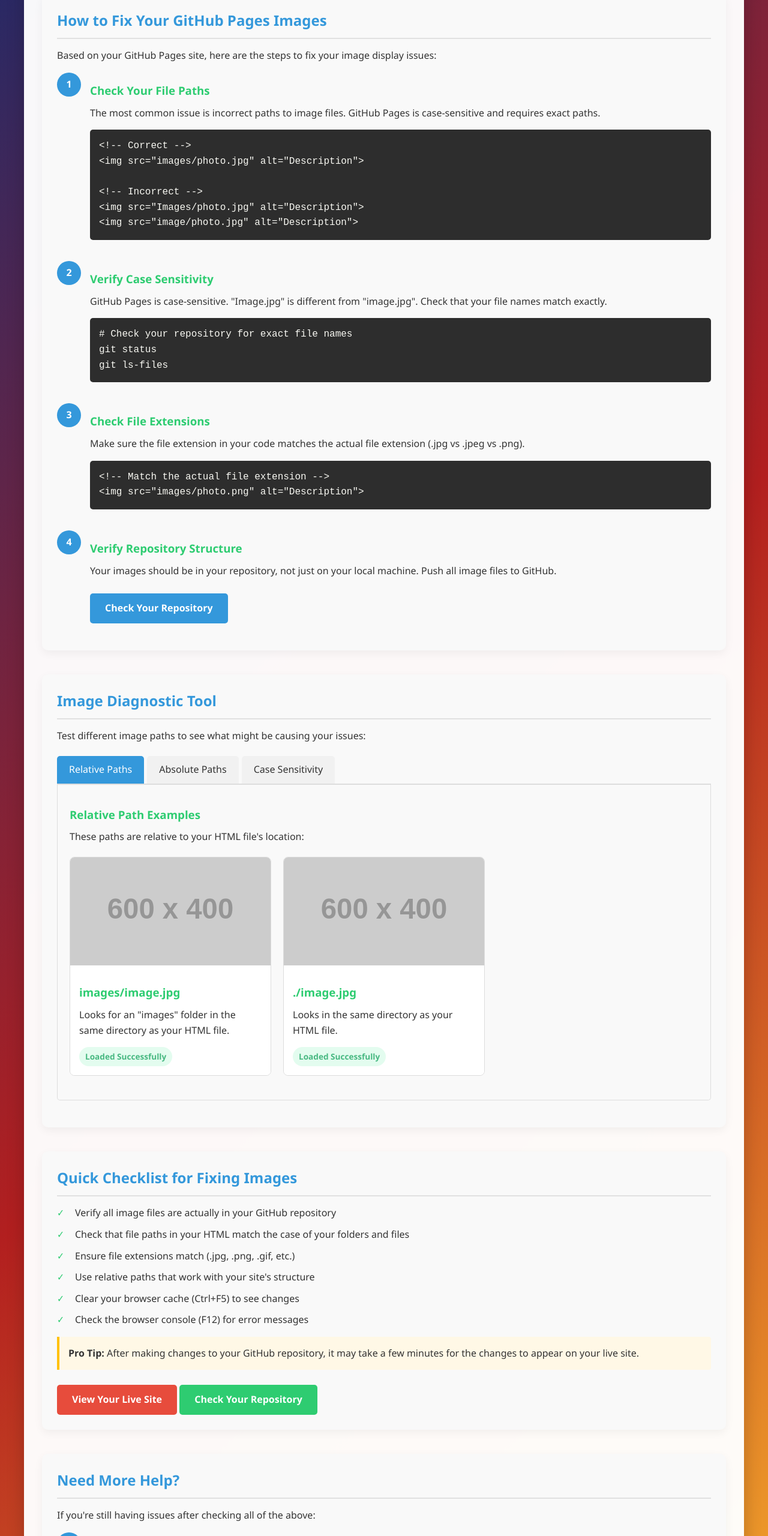
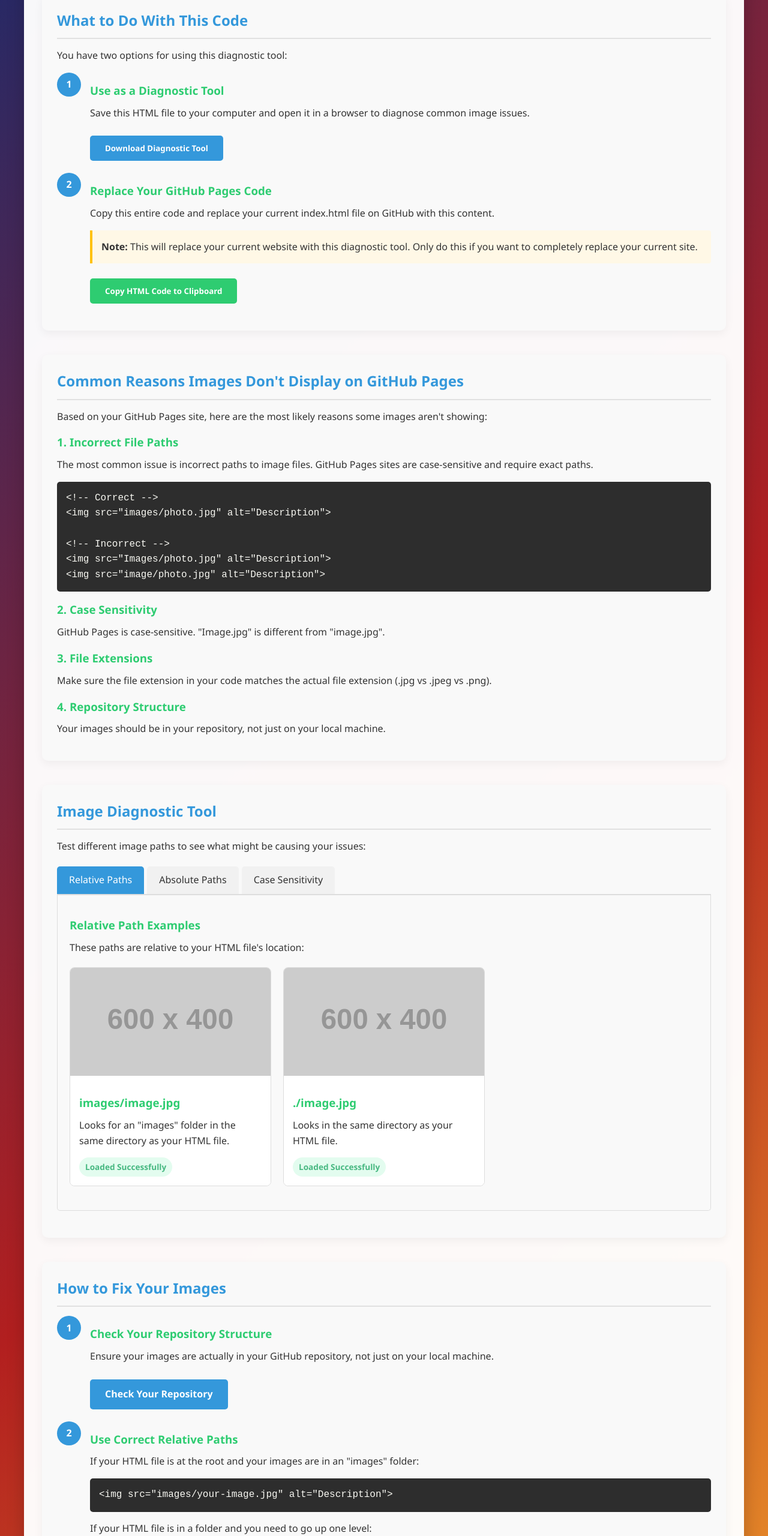
Before and after one commit to XavieraWealth/Module-1-Assessment-6, a plain HTML site: page index.html in a window 1280 px wide. Shown: the part 240-2800 px from the top of the page at 60% size. Drawn offline with Linux system fonts and the light colour scheme; placeholder pictures from the web are drawn by us.

Commit message:
index.html

```diff
--- a/index.html
+++ b/index.html
@@ -312,58 +312,54 @@
 
         <div class="content">
             <div class="section">
-                <h2>How to Fix Your GitHub Pages Images</h2>
-                <p>Based on your GitHub Pages site, here are the steps to fix your image display issues:</p>
+                <h2>What to Do With This Code</h2>
+                <p>You have two options for using this diagnostic tool:</p>
 
                 <div class="step">
                     <div class="step-number">1</div>
                     <div class="step-content">
-                        <h3>Check Your File Paths</h3>
-                        <p>The most common issue is incorrect paths to image files. GitHub Pages is case-sensitive and requires exact paths.</p>
-                        <div class="code">
-                            &lt;!-- Correct --&gt;<br>
-                            &lt;img src="images/photo.jpg" alt="Description"&gt;<br><br>
-
-                            &lt;!-- Incorrect --&gt;<br>
-                            &lt;img src="Images/photo.jpg" alt="Description"&gt;<br>
-                            &lt;img src="image/photo.jpg" alt="Description"&gt;
-                        </div>
+                        <h3>Use as a Diagnostic Tool</h3>
+                        <p>Save this HTML file to your computer and open it in a browser to diagnose common image issues.</p>
+                        <button class="btn" onclick="downloadFile()">Download Diagnostic Tool</button>
                     </div>
                 </div>
 
                 <div class="step">
                     <div class="step-number">2</div>
                     <div class="step-content">
-                        <h3>Verify Case Sensitivity</h3>
-                        <p>GitHub Pages is case-sensitive. "Image.jpg" is different from "image.jpg". Check that your file names match exactly.</p>
-                        <div class="code">
-                            # Check your repository for exact file names<br>
-                            git status<br>
-                            git ls-files
+                        <h3>Replace Your GitHub Pages Code</h3>
+                        <p>Copy this entire code and replace your current index.html file on GitHub with this content.</p>
+                        <div class="note">
+                            <strong>Note:</strong> This will replace your current website with this diagnostic tool. Only do this if you want to completely replace your current site.
                         </div>
+                        <button class="btn btn-secondary" onclick="copyCode()">Copy HTML Code to Clipboard</button>
                     </div>
                 </div>
+            </div>
 
-                <div class="step">
-                    <div class="step-number">3</div>
-                    <div class="step-content">
-                        <h3>Check File Extensions</h3>
-                        <p>Make sure the file extension in your code matches the actual file extension (.jpg vs .jpeg vs .png).</p>
-                        <div class="code">
-                            &lt;!-- Match the actual file extension --&gt;<br>
-                            &lt;img src="images/photo.png" alt="Description"&gt;
-                        </div>
-                    </div>
+            <div class="section">
+                <h2>Common Reasons Images Don't Display on GitHub Pages</h2>
+                <p>Based on your GitHub Pages site, here are the most likely reasons some images aren't showing:</p>
+
+                <h3>1. Incorrect File Paths</h3>
+                <p>The most common issue is incorrect paths to image files. GitHub Pages sites are case-sensitive and require exact paths.</p>
+                <div class="code">
+                    &lt;!-- Correct --&gt;<br>
+                    &lt;img src="images/photo.jpg" alt="Description"&gt;<br><br>
+
+                    &lt;!-- Incorrect --&gt;<br>
+                    &lt;img src="Images/photo.jpg" alt="Description"&gt;<br>
+                    &lt;img src="image/photo.jpg" alt="Description"&gt;
                 </div>
 
-                <div class="step">
-                    <div class="step-number">4</div>
-                    <div class="step-content">
-                        <h3>Verify Repository Structure</h3>
-                        <p>Your images should be in your repository, not just on your local machine. Push all image files to GitHub.</p>
-                        <a href="https://github.com/xavierawealth/Module-1-Assessment-6" class="btn" target="_blank">Check Your Repository</a>
-                    </div>
-                </div>
+                <h3>2. Case Sensitivity</h3>
+                <p>GitHub Pages is case-sensitive. "Image.jpg" is different from "image.jpg".</p>
+
+                <h3>3. File Extensions</h3>
+                <p>Make sure the file extension in your code matches the actual file extension (.jpg vs .jpeg vs .png).</p>
+
+                <h3>4. Repository Structure</h3>
+                <p>Your images should be in your repository, not just on your local machine.</p>
             </div>
 
             <div class="section">
@@ -452,56 +448,66 @@
             </div>
 
             <div class="section">
-                <h2>Quick Checklist for Fixing Images</h2>
-                <ul class="checklist">
-                    <li>Verify all image files are actually in your GitHub repository</li>
-                    <li>Check that file paths in your HTML match the case of your folders and files</li>
-                    <li>Ensure file extensions match (.jpg, .png, .gif, etc.)</li>
-                    <li>Use relative paths that work with your site's structure</li>
-                    <li>Clear your browser cache (Ctrl+F5) to see changes</li>
-                    <li>Check the browser console (F12) for error messages</li>
-                </ul>
-
-                <div class="note">
-                    <strong>Pro Tip:</strong> After making changes to your GitHub repository, it may take a few minutes for the changes to appear on your live site.
-                </div>
-
-                <a href="https://xavierawealth.github.io/Module-1-Assessment-6/" class="btn btn-accent" target="_blank">View Your Live Site</a>
-                <a href="https://github.com/xavierawealth/Module-1-Assessment-6" class="btn btn-secondary" target="_blank">Check Your Repository</a>
-            </div>
-
-            <div class="section">
-                <h2>Need More Help?</h2>
-                <p>If you're still having issues after checking all of the above:</p>
+                <h2>How to Fix Your Images</h2>
 
                 <div class="step">
-                    <div class="step-number"><i class="fas fa-bug"></i></div>
+                    <div class="step-number">1</div>
                     <div class="step-content">
-                        <h3>Check Browser Console for Errors</h3>
-                        <p>Open Developer Tools (F12) and look for 404 errors in the Console or Network tab.</p>
+                        <h3>Check Your Repository Structure</h3>
+                        <p>Ensure your images are actually in your GitHub repository, not just on your local machine.</p>
+                        <a href="https://github.com/xavierawealth/Module-1-Assessment-6" class="btn" target="_blank">Check Your Repository</a>
                     </div>
                 </div>
 
                 <div class="step">
-                    <div class="step-number"><i class="fas fa-upload"></i></div>
+                    <div class="step-number">2</div>
                     <div class="step-content">
-                        <h3>Verify Files Are Uploaded</h3>
-                        <p>Ensure all image files have been committed and pushed to GitHub.</p>
+                        <h3>Use Correct Relative Paths</h3>
+                        <p>If your HTML file is at the root and your images are in an "images" folder:</p>
+                        <div class="code">
+                            &lt;img src="images/your-image.jpg" alt="Description"&gt;
+                        </div>
+
+                        <p>If your HTML file is in a folder and you need to go up one level:</p>
+                        <div class="code">
+                            &lt;img src="../images/your-image.jpg" alt="Description"&gt;
+                        </div>
                     </div>
                 </div>
 
                 <div class="step">
-                    <div class="step-number"><i class="fas fa-history"></i></div>
+                    <div class="step-number">3</div>
                     <div class="step-content">
-                        <h3>Wait for GitHub Pages Build</h3>
-                        <p>Sometimes changes take a few minutes to appear. Check your repository's Actions tab to see if the build is complete.</p>
+                        <h3>Verify Case Sensitivity</h3>
+                        <p>Check that the case of your folder and file names matches exactly what's in your code.</p>
                     </div>
                 </div>
+
+                <div class="step">
+                    <div class="step-number">4</div>
+                    <div class="step-content">
+                        <h3>Clear Your Browser Cache</h3>
+                        <p>Sometimes old versions of pages are cached. Press Ctrl+F5 to hard refresh.</p>
+                    </div>
+                </div>
+            </div>
+
+            <div class="section">
+                <h2>Next Steps</h2>
+                <p>If you're still having issues after checking these points:</p>
+                <ol>
+                    <li>Open your browser's Developer Tools (F12) and check the Console tab for error messages</li>
+                    <li>Look for 404 errors in the Network tab indicating missing files</li>
+                    <li>Verify your image files are committed and pushed to GitHub</li>
+                    <li>Check that your image files aren't too large (optimize images if needed)</li>
+                </ol>
+
+                <a href="https://xavierawealth.github.io/Module-1-Assessment-6/" class="btn btn-accent" target="_blank">View Your Live Site</a>
             </div>
         </div>
 
         <footer>
-            <p>GitHub Pages Image Fix Guide • Created to help resolve your image display issues</p>
+            <p>GitHub Pages Image Diagnostic Tool • Created to help fix your site</p>
         </footer>
     </div>
 
@@ -525,6 +531,35 @@
             // Show the specific tab content and add active class to the button
             document.getElementById(tabName).classList.add("active");
             evt.currentTarget.classList.add("active");
+        }
+
+        // Function to copy the entire HTML code to clipboard
+        function copyCode() {
+            const htmlContent = document.documentElement.outerHTML;
+
+            navigator.clipboard.writeText(htmlContent)
+                .then(() => {
+                    alert('HTML code copied to clipboard! You can now paste it into your index.html file on GitHub.');
+                })
+                .catch(err => {
+                    console.error('Failed to copy: ', err);
+                    alert('Failed to copy code. Please try again.');
+                });
+        }
+
+        // Function to download the HTML file
+        function downloadFile() {
+            const htmlContent = document.documentElement.outerHTML;
+            const blob = new Blob([htmlContent], { type: 'text/html' });
+            const url = URL.createObjectURL(blob);
+
+            const a = document.createElement('a');
+            a.href = url;
+            a.download = 'github-pages-image-fix.html';
+            document.body.appendChild(a);
+            a.click();
+            document.body.removeChild(a);
+            URL.revokeObjectURL(url);
         }
 
         // Simple image status checker
```
